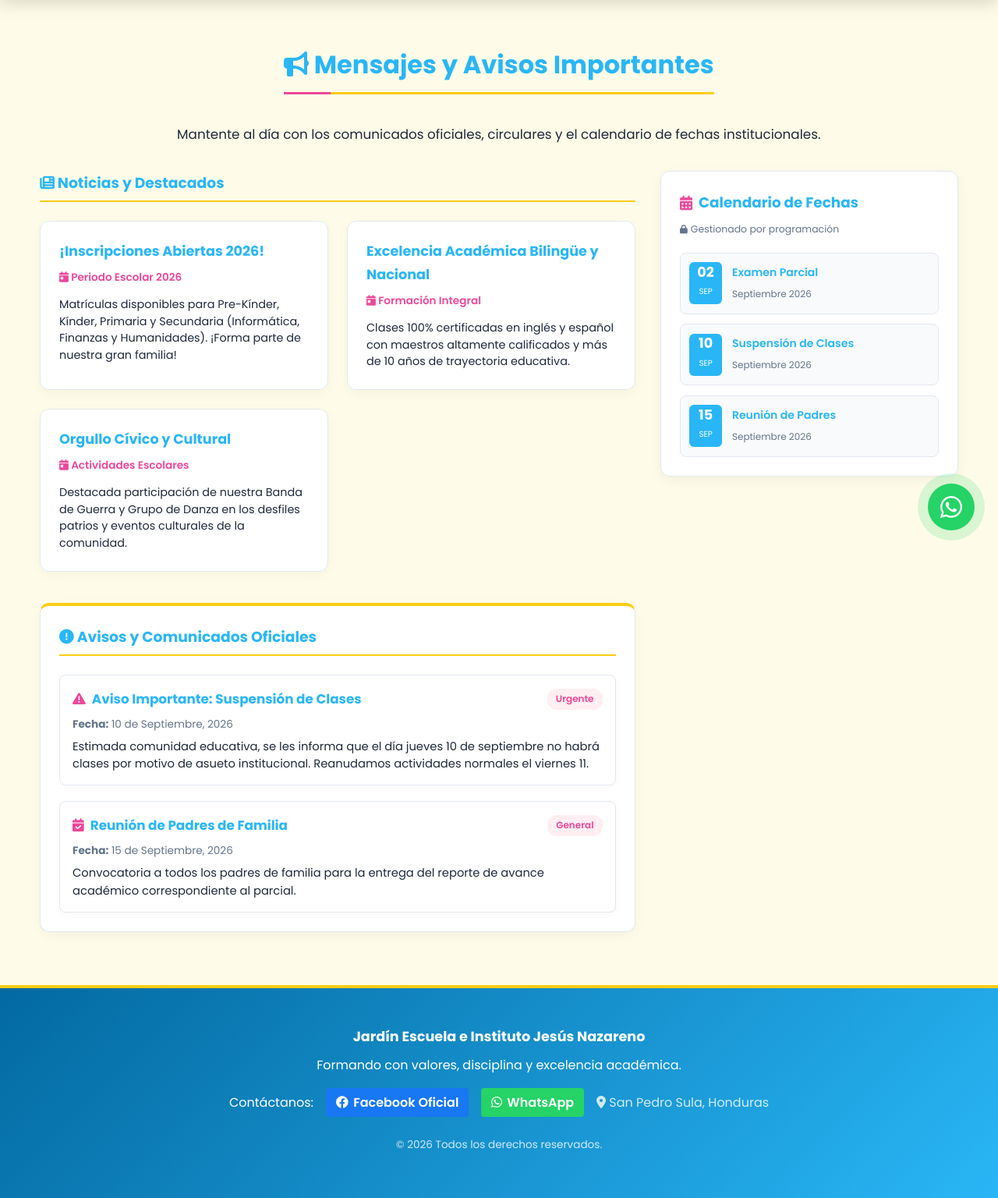
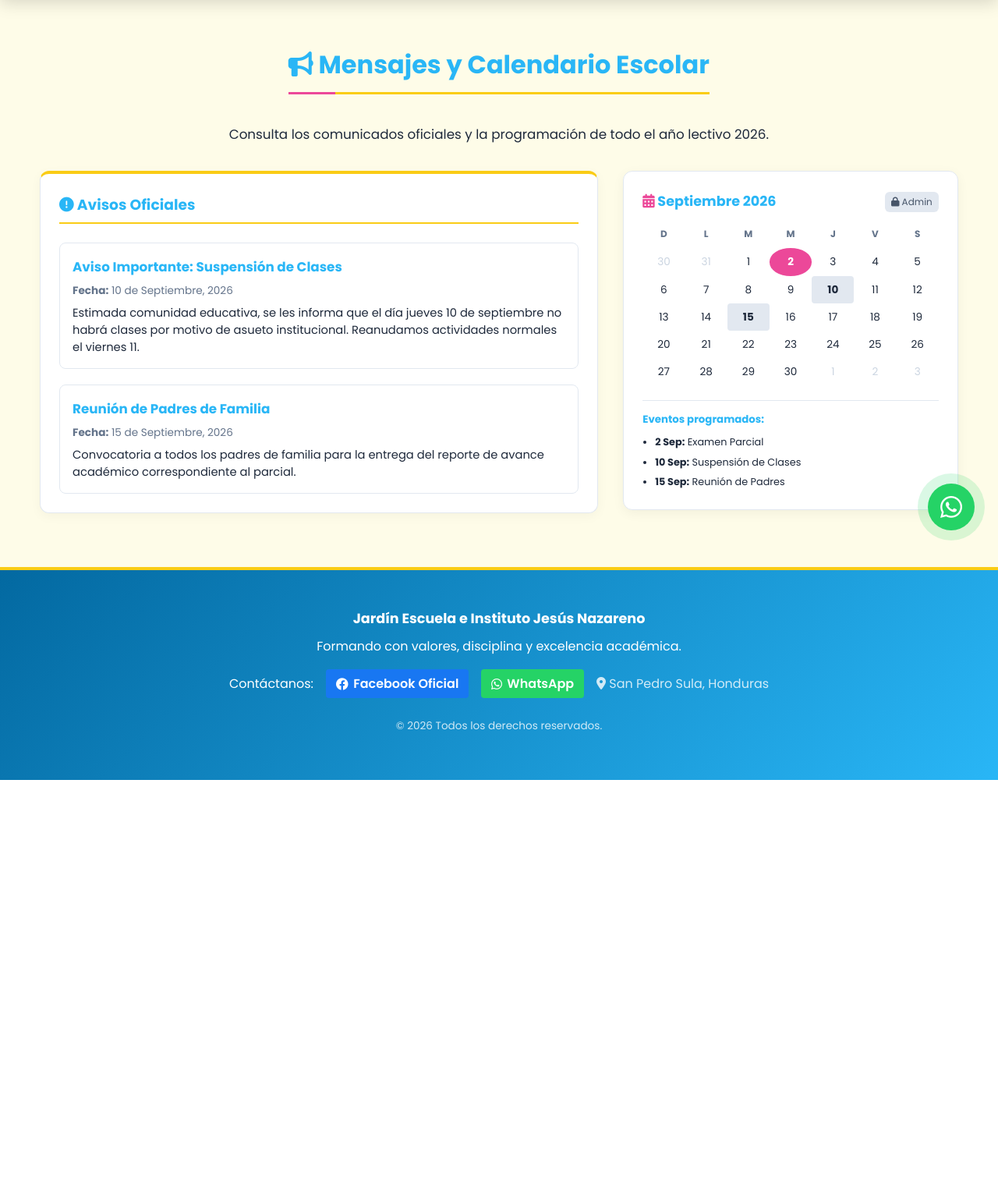
Before and after one commit to calebescobar122-oss/mi_portal_educativo, a Flask app: page /mensajes in a window 1280 px wide. Shown: the part 90-1626 px from the top of the page at 78% size. After the commit the page ends 1090 px from the top, so only its background shows below. Run offline with Flask 3, Linux system fonts and the light colour scheme.

Commit message:
Actualizar diseño de mensajes con calendario en cuadrícula controlado por backend

```diff
--- a/app.py
+++ b/app.py
@@ -35,11 +35,11 @@ avisos_institucionales = [
     }
 ]
 
-# CALENDARIO ESCOLAR: Controlado exclusivamente por ti (el programador)
+# CALENDARIO DE FECHAS (Controlado exclusivamente por el programador)
 calendario_escolar = [
-    {"dia": "02", "mes": "Septiembre", "titulo": "Examen Parcial"},
-    {"dia": "10", "mes": "Septiembre", "titulo": "Suspensión de Clases"},
-    {"dia": "15", "mes": "Septiembre", "titulo": "Reunión de Padres"}
+    {"dia": 2, "mes": "Septiembre", "titulo": "Examen Parcial"},
+    {"dia": 10, "mes": "Septiembre", "titulo": "Suspensión de Clases"},
+    {"dia": 15, "mes": "Septiembre", "titulo": "Reunión de Padres"}
 ]
 
 @app.route("/")
--- a/templates/mensajes.html
+++ b/templates/mensajes.html
@@ -10,61 +10,20 @@
     <h2
       style="display: inline-block; border-bottom: 3px solid var(--accent-yellow); padding-bottom: 0.5rem; color: var(--header-blue);"
     >
-      <i class="fa-solid fa-bullhorn"></i> Mensajes y Avisos Importantes
+      <i class="fa-solid fa-bullhorn"></i> Mensajes y Calendario Escolar
     </h2>
     <p style="color: var(--text-main); font-size: 1.05rem; margin-top: 0.5rem;">
-      Mantente al día con los comunicados oficiales, circulares y el calendario
-      de fechas institucionales.
+      Consulta los comunicados oficiales y la programación de todo el año
+      lectivo 2026.
     </p>
   </section>
 
-  <!-- CONTENEDOR PRINCIPAL: DIVIDIDO EN CONTENIDO (IZQ) Y CALENDARIO DEL PROGRAMADOR (DER) -->
   <div
-    style="display: grid; grid-template-columns: 2fr 1fr; gap: 2rem; align-items: start;"
+    style="display: grid; grid-template-columns: 2fr 1.2fr; gap: 2rem; align-items: start;"
     class="mensajes-layout"
   >
-    <!-- COLUMNA IZQUIERDA: NOTICIAS Y AVISOS -->
+    <!-- COLUMNA IZQUIERDA: AVISOS Y NOTICIAS -->
     <div>
-      <!-- SECCIÓN DE NOTICIAS Y DESTACADOS -->
-      <div style="margin-bottom: 2.5rem;">
-        <h3
-          style="color: var(--header-blue); margin-bottom: 1.5rem; border-bottom: 2px solid var(--accent-yellow); padding-bottom: 0.4rem;"
-        >
-          <i class="fa-solid fa-newspaper"></i> Noticias y Destacados
-        </h3>
-
-        {% if noticias %}
-          <div
-            style="display: grid; grid-template-columns: repeat(auto-fit, minmax(260px, 1fr)); gap: 1.5rem;"
-          >
-            {% for noticia in noticias %}
-              <div
-                class="fade-in"
-                style="background-color: var(--card-white); border-radius: 12px; padding: 1.5rem; box-shadow: 0 4px 15px rgba(0,0,0,0.04); border-top: 4px solid var(--accent-yellow); border: 1px solid var(--border-light);"
-              >
-                <h4
-                  style="color: var(--header-blue); font-size: 1.1rem; margin-bottom: 0.4rem;"
-                >
-                  {{ noticia['titulo'] }}
-                </h4>
-                <p
-                  style="color: var(--secondary-pink); font-size: 0.85rem; font-weight: 600; margin-bottom: 0.8rem;"
-                >
-                  <i class="fa-solid fa-calendar-day"></i>
-                  {{ noticia['fecha'] }}
-                </p>
-                <p
-                  style="font-size: 0.9rem; color: var(--text-main); line-height: 1.5;"
-                >
-                  {{ noticia['contenido'] }}
-                </p>
-              </div>
-            {% endfor %}
-          </div>
-        {% endif %}
-      </div>
-
-      <!-- SECCIÓN DE AVISOS INSTITUCIONALES -->
       <div
         class="info-card fade-in"
         style="border-top: 4px solid var(--accent-yellow); background: var(--card-white); padding: 1.5rem; border-radius: 12px; box-shadow: 0 4px 15px rgba(0,0,0,0.04);"
@@ -72,45 +31,23 @@
         <h3
           style="color: var(--header-blue); margin-bottom: 1.5rem; border-bottom: 2px solid var(--accent-yellow); padding-bottom: 0.4rem;"
         >
-          <i class="fa-solid fa-circle-exclamation"></i> Avisos y Comunicados
-          Oficiales
+          <i class="fa-solid fa-circle-exclamation"></i> Avisos Oficiales
         </h3>
 
         {% if avisos %}
           <div style="display: flex; flex-direction: column; gap: 20px;">
             {% for aviso in avisos %}
               <article
-                style="background-color: var(--card-white); border-left: 5px solid {% if aviso.categoria == 'Urgente' %}var(--secondary-pink){% else %}var(--header-blue){% endif %}; padding: 16px; border-radius: 8px; box-shadow: 0 2px 8px rgba(0,0,0,0.03); border: 1px solid var(--border-light);"
-              >
-                <div
-                  style="display: flex; justify-content: space-between; align-items: center; margin-bottom: 0.4rem;"
+                style="background-color: var(--card-white); border-left: 5px solid {% if aviso.categoria == 'Urgente' %}var(--secondary-pink){% else %}var(--header-blue){% endif %}; padding: 16px; border-radius: 8px; border: 1px solid var(--border-light);"
               >
                 <h4
-                    style="margin: 0; color: var(--header-blue); font-size: 1.05rem; display: flex; align-items: center; gap: 8px;"
+                  style="margin: 0; color: var(--header-blue); font-size: 1.05rem;"
                 >
-                    <i
-                      class="fa-solid {% if aviso.categoria == 'Urgente' %}
-                        fa-triangle-exclamation text-danger
-                      {% else %}
-                        fa-calendar-check
-                      {% endif %}"
-                      style="color: var(--secondary-pink);"
-                    ></i>
                   {{ aviso.titulo }}
                 </h4>
-                  {% if aviso.categoria %}
-                    <span
-                      style="background-color: #ffeef2; color: var(--secondary-pink); padding: 0.2rem 0.7rem; border-radius: 12px; font-size: 0.75rem; font-weight: 600;"
-                    >
-                      {{ aviso.categoria }}
-                    </span>
-                  {% endif %}
-                </div>
-
                 <p style="margin: 4px 0; font-size: 0.85rem; color: #64748b;">
                   <strong>Fecha:</strong> {{ aviso.fecha }}
                 </p>
-
                 <p
                   style="font-size: 0.92rem; line-height: 1.5; color: var(--text-main); margin-top: 6px;"
                 >
@@ -119,152 +56,130 @@
               </article>
             {% endfor %}
           </div>
-        {% else %}
-          <!-- Respaldo estático si no hay avisos en el backend -->
-          <div style="display: flex; flex-direction: column; gap: 20px;">
-            <!-- Aviso 1 -->
-            <article
-              style="background-color: var(--card-white); border-left: 5px solid var(--header-blue); padding: 18px; border-radius: 8px; box-shadow: 0 4px 12px rgba(0,0,0,0.05); border: 1px solid var(--border-light);"
-            >
-              <h4
-                style="margin-top: 0; color: var(--header-blue); font-size: 1.15rem; display: flex; align-items: center; gap: 10px;"
-              >
-                <i
-                  class="fa-solid fa-calendar-check"
-                  style="color: var(--secondary-pink);"
-                ></i>
-                Reunión General de Padres de Familia
-              </h4>
-              <p style="margin: 6px 0; font-size: 0.9rem; color: #64748b;">
-                <strong>Fecha:</strong> 15 de Septiembre, 2026
-              </p>
-              <p
-                style="font-size: 0.95rem; line-height: 1.6; color: var(--text-main); margin-top: 8px;"
-              >
-                Se convoca a todos los padres de familia a la reunión
-                informativa del periodo escolar en las instalaciones del
-                instituto a las 8:00 AM.
-              </p>
-            </article>
-
-            <!-- Aviso 2 -->
-            <article
-              style="background-color: var(--card-white); border-left: 5px solid var(--accent-yellow); padding: 18px; border-radius: 8px; box-shadow: 0 4px 12px rgba(0,0,0,0.05); border: 1px solid var(--border-light);"
-            >
-              <h4
-                style="margin-top: 0; color: var(--header-blue); font-size: 1.15rem; display: flex; align-items: center; gap: 10px;"
-              >
-                <i
-                  class="fa-solid fa-triangle-exclamation"
-                  style="color: var(--accent-yellow);"
-                ></i>
-                Recordatorio de Colegiatura
-              </h4>
-              <p style="margin: 6px 0; font-size: 0.9rem; color: #64748b;">
-                <strong>Fecha:</strong> 1 de Septiembre, 2026
-              </p>
-              <p
-                style="font-size: 0.95rem; line-height: 1.6; color: var(--text-main); margin-top: 8px;"
-              >
-                Les recordamos que los primeros 5 días de cada mes se realiza el
-                pago de la mensualidad en administración.
-              </p>
-            </article>
-          </div>
         {% endif %}
       </div>
     </div>
 
-    <!-- COLUMNA DERECHA: CALENDARIO DE FECHAS (CONTROLADO EXCLUSIVAMENTE POR EL PROGRAMADOR) -->
+    <!-- COLUMNA DERECHA: CALENDARIO ESTILO APLICACIÓN (CUADRÍCULA) -->
     <aside style="position: sticky; top: 20px;">
       <div
         style="background-color: var(--card-white); border-top: 4px solid var(--header-blue); border-radius: 12px; padding: 1.5rem; box-shadow: 0 4px 15px rgba(0,0,0,0.05); border: 1px solid var(--border-light);"
       >
-        <h3
-          style="color: var(--header-blue); font-size: 1.15rem; margin-bottom: 0.5rem; display: flex; align-items: center; gap: 8px;"
+        <div
+          style="display: flex; justify-content: space-between; align-items: center; margin-bottom: 1rem;"
         >
+          <h3 style="color: var(--header-blue); font-size: 1.1rem; margin: 0;">
             <i
               class="fa-solid fa-calendar-days"
               style="color: var(--secondary-pink);"
             ></i>
-          Calendario de Fechas
+            Septiembre 2026
           </h3>
-
-        <p
-          style="font-size: 0.78rem; color: #64748b; margin-bottom: 1.2rem; display: flex; align-items: center; gap: 4px;"
-        >
-          <i class="fa-solid fa-lock" style="font-size: 0.7rem;"></i> Gestionado
-          por programación
-        </p>
-
-        {% if calendario %}
-          <div style="display: flex; flex-direction: column; gap: 0.8rem;">
-            {% for evento in calendario %}
-              <div
-                style="display: flex; align-items: center; background: #f8fafc; padding: 0.7rem; border-radius: 8px; border: 1px solid var(--border-light);"
-              >
-                <!-- Bloque visual tipo fecha de calendario -->
-                <div
-                  style="background-color: var(--header-blue); color: white; min-width: 42px; text-align: center; border-radius: 6px; padding: 0.3rem 0.2rem; margin-right: 0.8rem;"
-                >
           <span
-                    style="display: block; font-size: 1.1rem; font-weight: bold; line-height: 1;"
-                    >{{ evento.dia }}</span
-                  >
-                  <span style="font-size: 0.65rem; text-transform: uppercase;"
-                    >{{ evento.mes[:3] }}</span
+            style="font-size: 0.75rem; background: #e2e8f0; padding: 0.2rem 0.5rem; border-radius: 6px; color: #475569;"
+            ><i class="fa-solid fa-lock"></i> Admin</span
           >
         </div>
-                <!-- Descripción del evento -->
-                <div style="overflow: hidden;">
-                  <h4
-                    style="color: var(--header-blue); margin: 0; font-size: 0.88rem; font-weight: 600; white-space: nowrap; overflow: hidden; text-overflow: ellipsis;"
-                    title="{{ evento.titulo }}"
+
+        <!-- Mini Cuadricula del Calendario -->
+        <table
+          style="width: 100%; border-collapse: collapse; text-align: center; font-size: 0.85rem;"
         >
+          <thead>
+            <tr style="color: #64748b; font-size: 0.75rem;">
+              <th style="padding-bottom: 8px;">D</th>
+              <th style="padding-bottom: 8px;">L</th>
+              <th style="padding-bottom: 8px;">M</th>
+              <th style="padding-bottom: 8px;">M</th>
+              <th style="padding-bottom: 8px;">J</th>
+              <th style="padding-bottom: 8px;">V</th>
+              <th style="padding-bottom: 8px;">S</th>
+            </tr>
+          </thead>
+          <tbody>
+            <tr>
+              <td style="padding: 6px; color: #cbd5e1;">30</td>
+              <td style="padding: 6px; color: #cbd5e1;">31</td>
+              <td style="padding: 6px;">1</td>
+              <td
+                style="padding: 6px; background: var(--secondary-pink); color: white; border-radius: 50%; font-weight: bold;"
+              >
+                2
+              </td>
+              <td style="padding: 6px;">3</td>
+              <td style="padding: 6px;">4</td>
+              <td style="padding: 6px;">5</td>
+            </tr>
+            <tr>
+              <td style="padding: 6px;">6</td>
+              <td style="padding: 6px;">7</td>
+              <td style="padding: 6px;">8</td>
+              <td style="padding: 6px;">9</td>
+              <td
+                style="padding: 6px; background: #e2e8f0; border-radius: 4px; font-weight: bold;"
+              >
+                10
+              </td>
+              <td style="padding: 6px;">11</td>
+              <td style="padding: 6px;">12</td>
+            </tr>
+            <tr>
+              <td style="padding: 6px;">13</td>
+              <td style="padding: 6px;">14</td>
+              <td
+                style="padding: 6px; background: #e2e8f0; border-radius: 4px; font-weight: bold;"
+              >
+                15
+              </td>
+              <td style="padding: 6px;">16</td>
+              <td style="padding: 6px;">17</td>
+              <td style="padding: 6px;">18</td>
+              <td style="padding: 6px;">19</td>
+            </tr>
+            <tr>
+              <td style="padding: 6px;">20</td>
+              <td style="padding: 6px;">21</td>
+              <td style="padding: 6px;">22</td>
+              <td style="padding: 6px;">23</td>
+              <td style="padding: 6px;">24</td>
+              <td style="padding: 6px;">25</td>
+              <td style="padding: 6px;">26</td>
+            </tr>
+            <tr>
+              <td style="padding: 6px;">27</td>
+              <td style="padding: 6px;">28</td>
+              <td style="padding: 6px;">29</td>
+              <td style="padding: 6px;">30</td>
+              <td style="padding: 6px; color: #cbd5e1;">1</td>
+              <td style="padding: 6px; color: #cbd5e1;">2</td>
+              <td style="padding: 6px; color: #cbd5e1;">3</td>
+            </tr>
+          </tbody>
+        </table>
+
+        <!-- Leyenda de eventos sincronizados con app.py -->
+        <div
+          style="margin-top: 1.2rem; border-top: 1px solid var(--border-light); padding-top: 0.8rem;"
+        >
+          <small
+            style="display: block; font-weight: bold; color: var(--header-blue); margin-bottom: 0.4rem;"
+            >Eventos programados:</small
+          >
+          <ul
+            style="margin: 0; padding-left: 1rem; font-size: 0.8rem; color: var(--text-main); display: flex; flex-direction: column; gap: 4px;"
+          >
+            {% for evento in calendario %}
+              <li>
+                <strong>{{ evento.dia }} {{ evento.mes[:3] }}:</strong>
                 {{ evento.titulo }}
-                  </h4>
-                  <small style="color: #64748b; font-size: 0.75rem;"
-                    >{{ evento.mes }} 2026</small
-                  >
+              </li>
+            {% endfor %}
+          </ul>
         </div>
-              </div>
-            {% endfor %}
-          </div>
-        {% else %}
-          <!-- Respaldo por si el backend no manda la lista de calendario -->
-          <div style="display: flex; flex-direction: column; gap: 0.8rem;">
-            <div
-              style="display: flex; align-items: center; background: #f8fafc; padding: 0.7rem; border-radius: 8px; border: 1px solid var(--border-light);"
-            >
-              <div
-                style="background-color: var(--header-blue); color: white; min-width: 42px; text-align: center; border-radius: 6px; padding: 0.3rem 0.2rem; margin-right: 0.8rem;"
-              >
-                <span
-                  style="display: block; font-size: 1.1rem; font-weight: bold; line-height: 1;"
-                  >02</span
-                >
-                <span style="font-size: 0.65rem; text-transform: uppercase;"
-                  >SEP</span
-                >
-              </div>
-              <div>
-                <h4
-                  style="color: var(--header-blue); margin: 0; font-size: 0.88rem; font-weight: 600;"
-                >
-                  Examen Parcial
-                </h4>
-                <small style="color: #64748b; font-size: 0.75rem;"
-                  >Septiembre 2026</small
-                >
-              </div>
-            </div>
-          </div>
-        {% endif %}
       </div>
     </aside>
   </div>
 
-  <!-- Estilo responsivo para que en celulares se apile verticalmente -->
   <style>
     @media (max-width: 768px) {
       .mensajes-layout {
```
Lines whose indentation alone changed are shown as unchanged.
